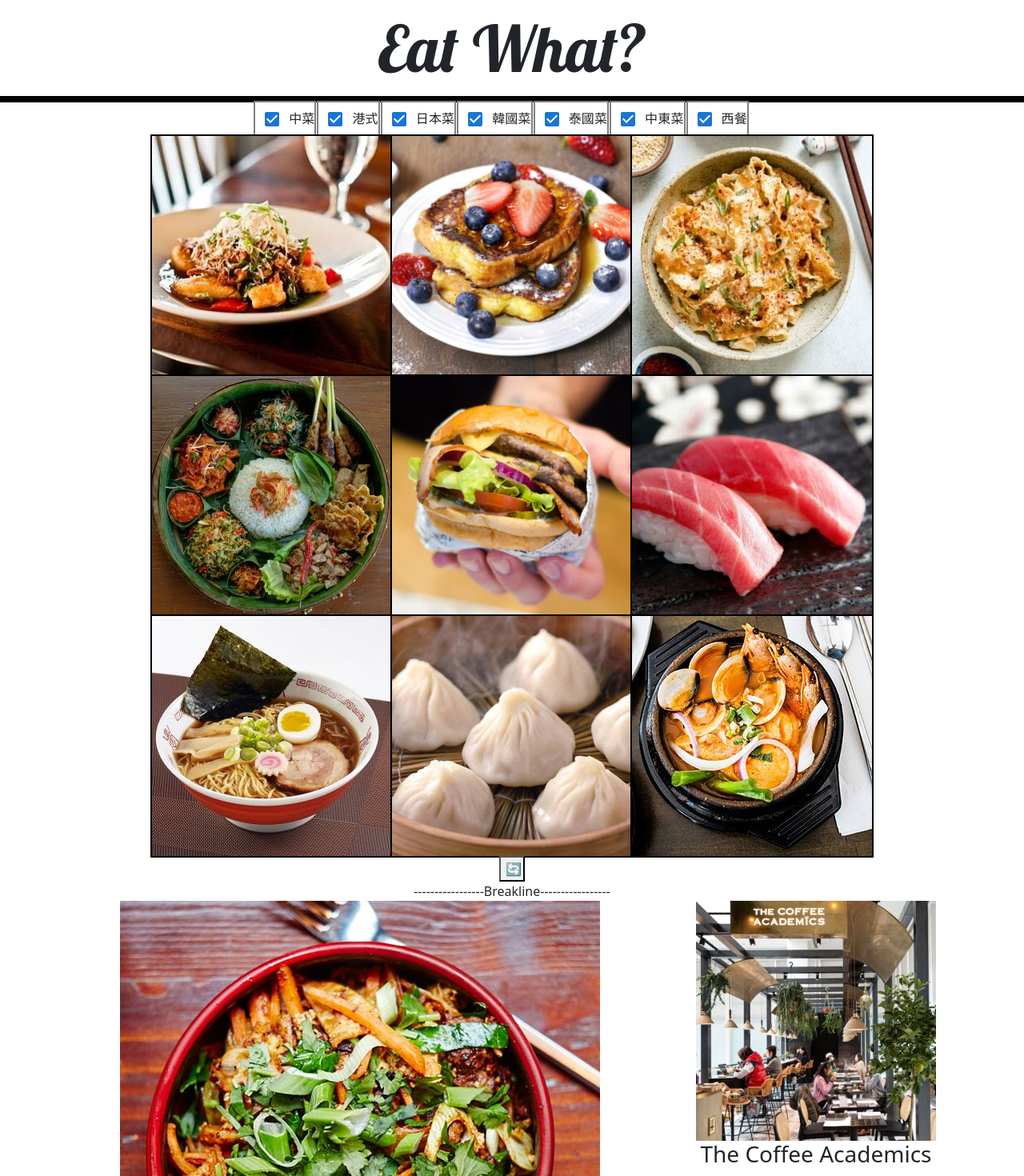
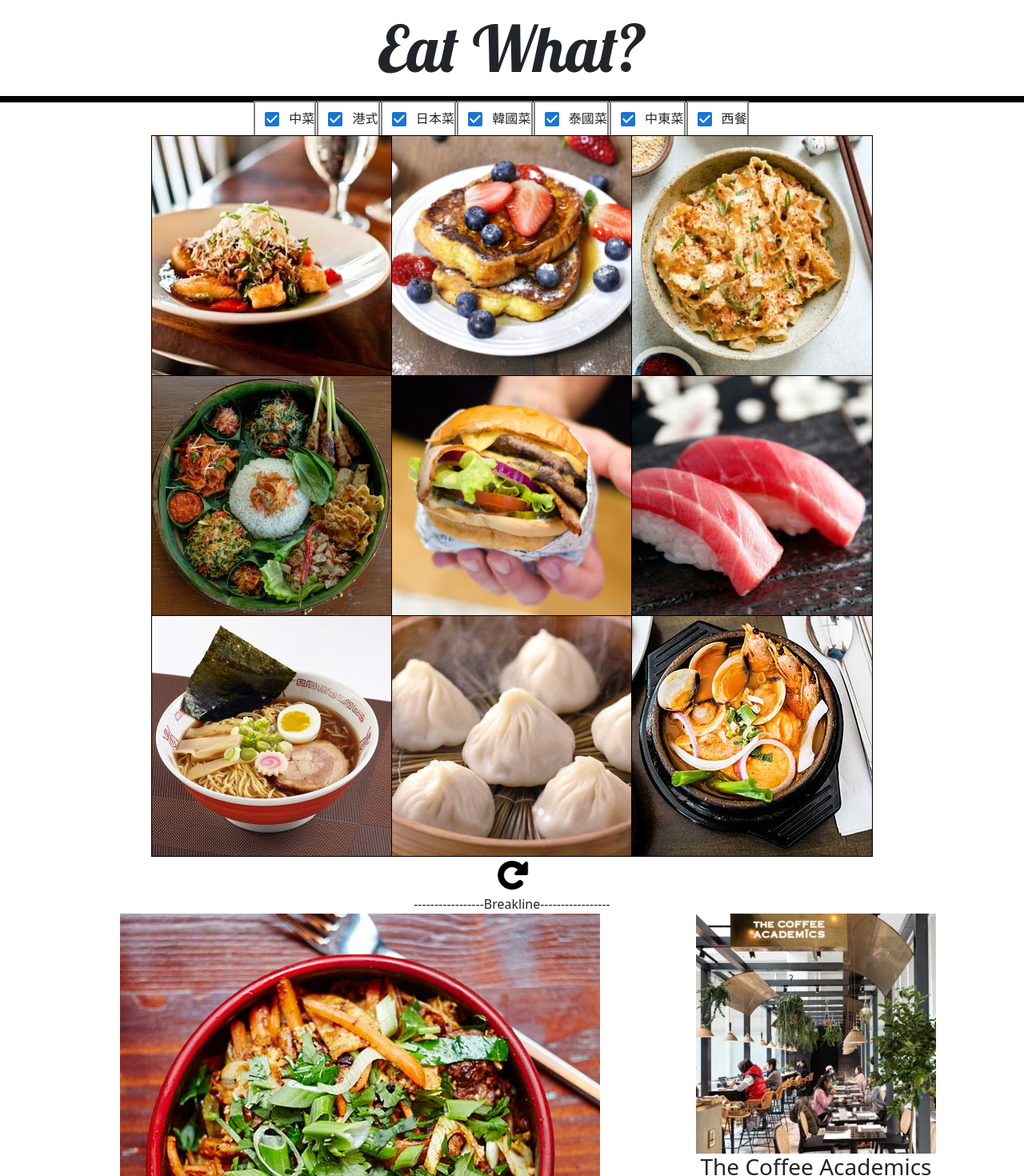
Before and after one commit to Pok3939/eat-what, a React (Create React App) app in the folder my_project/my-app/: page / in a window 1280 px wide. Shown: the top 1470 px of the page at 80% size. Built offline with nearby package versions, Linux system fonts and the light colour scheme.

Commit message:
minor grid update

```diff
--- a/my_project/my-app/src/App.css
+++ b/my_project/my-app/src/App.css
@@ -14,12 +14,11 @@
   background-color: black;
 }
 
-.RefreshButton{
-  height: 2rem;
-  width: 2rem;
-}
-
-
 .TickBox1{
   outline: 2px solid grey;
 }
+
+.RefreshButton >img {
+  width:3rem;
+  height:3rem;
+}
--- a/my_project/my-app/src/App.tsx
+++ b/my_project/my-app/src/App.tsx
@@ -34,7 +34,7 @@ function App() {
           {/* <div className='GridPhoto'><Grid rowHeight={20} /></div> */}
           {/* <NestedGrid/> */}
         </div>
-        <button className='RefreshButton' onClick={Refresh}>🔄</button>
+        <div className='RefreshButton' onClick={Refresh}><img src ='./refresh.png'></img></div>
 
       </header>
       <text>-----------------Breakline-----------------</text>
--- a/my_project/my-app/src/BootstrapGrid.css
+++ b/my_project/my-app/src/BootstrapGrid.css
@@ -1,5 +1,5 @@
 .col >img{
-outline: 2px solid black;
+outline: 1.8px solid black;
 }
 
 
@@ -9,3 +9,14 @@ outline: 2px solid black;
     transition: 0.2s;
     transform:scale(1.07, 1.07);
   }
+
+.middle {
+  transition: .5s ease;
+  opacity: 0;
+  position: absolute;
+  top: 50%;
+  left: 50%;
+  transform: translate(-50%, -50%);
+  -ms-transform: translate(-50%, -50%);
+  text-align: center;
+}
--- a/my_project/my-app/src/BootstrapGrid.tsx
+++ b/my_project/my-app/src/BootstrapGrid.tsx
@@ -7,13 +7,25 @@ function ResponsiveAutoExample() {
     return (
         <Container>
             <Row>
-        <Col><img src ='./grid1.jpg'></img><img src ='./grid2.jpg'></img><img src ='./grid3.jpg'></img></Col>
+                <Col>
+                    <img src='./grid1.jpg' />
+                    <img src='./grid2.jpg' />
+                    <img src='./grid3.jpg' />
+                </Col>
             </Row>
             <Row>
-        <Col><img src ='./grid4.jpg'></img><img src ='./grid5.jpg'></img><img src ='./grid6.jpg'></img></Col>
+                <Col>
+                    <img src='./grid4.jpg' />
+                    <img src='./grid5.jpg' />
+                    <img src='./grid6.jpg' />
+                </Col>
             </Row>
             <Row>
-        <Col><img src ='./grid7.jpg'></img><img src ='./grid8.jpg'></img><img src ='./grid9.jpg'></img></Col>
+                <Col>
+                    <img src='./grid7.jpg' />
+                    <img src='./grid8.jpg' />
+                    <img src='./grid9.jpg' />
+                </Col>
             </Row>
 
             {/* <Row>
--- a/my_project/my-app/src/RestaurantPage.tsx
+++ b/my_project/my-app/src/RestaurantPage.tsx
@@ -11,6 +11,9 @@ function RestaurantPage() {
                 <Col sm={8}>
                     <Row>
                         <Col sm={12}><img src='./Food1.jpg'></img></Col>
+
+                    </Row>
+                    <Row>
                         <Col sm={4}><img src='./Menu1.jpg'></img></Col>
                         <Col sm={4}><img src='./Food2.jpg'></img></Col>
                         <Col sm={4}><img src='./Food3.jpg'></img></Col>
```
Also changed, not shown: my_project/my-app/public/refresh.png (added). Lines whose indentation alone changed are shown as unchanged.
